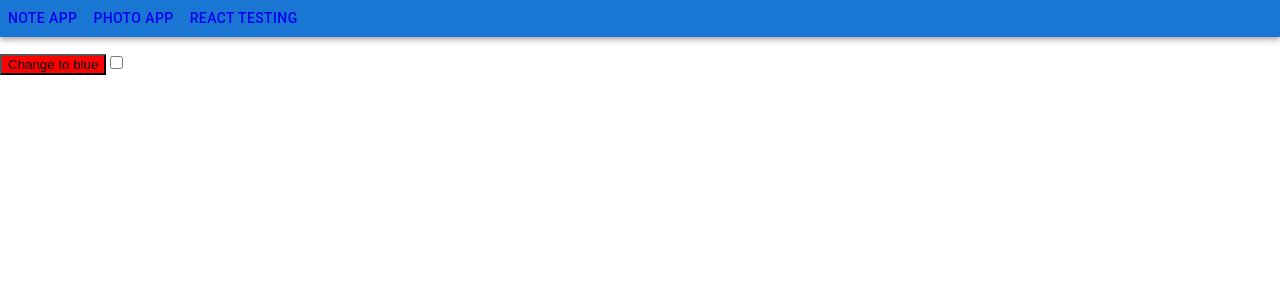
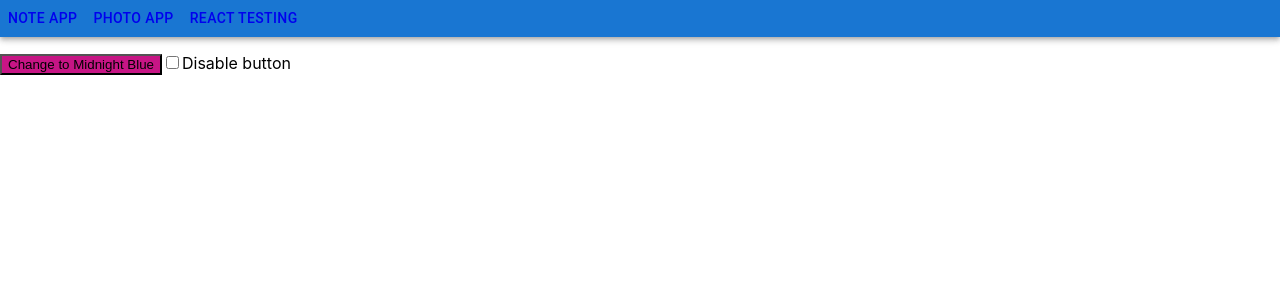
Before and after one commit to khainl1110/react-projects, a React (Create React App) app: page /react-testing in a window 1280 px wide. Shown: the top 300 px of the page. Built offline with nearby package versions, Linux system fonts and the light colour scheme.

Commit message:
Finish writing test for Button component

```diff
--- a/src/Components/ComponentsWithTest/Button.js
+++ b/src/Components/ComponentsWithTest/Button.js
@@ -1,16 +1,23 @@
 import { useState } from "react";
+
+export function replaceCamelWithSpaces(colorName) {
+    return colorName.replace(/\B([A-Z])\B/g, ' $1');
+}
 
 export default function Button() {
 
-    let [buttonColor, setButtonColor] = useState('red');
+    //let [buttonColorText, setButtonColorText] = useState('blue');
     let [disabled, setDisabled] = useState(false);
 
-    let newButtonColor = buttonColor === 'red' ? 'blue' : 'red';
+    //let newButtonColor = disabled ? 'gray' : buttonColorText === 'red' ? 'blue' : 'red';
 
+    let [buttonColor, setButtonColor] = useState('MediumVioletRed')
 
-    let onClickButton = () => {
-        setButtonColor(buttonColor === 'red' ? 'blue' : 'red')
-    }
+    let newButtonColor = buttonColor === 'MediumVioletRed' ? 'MidnightBlue' : 'MediumVioletRed';
+
+    // let onClickButton = () => {
+    //     setButtonColorText(buttonColorText === 'red' ? 'blue' : 'red')
+    // }
 
     let setDisabledToggle = () => {
         setDisabled(!disabled)
@@ -19,14 +26,16 @@ export default function Button() {
     return(
         <div>
             <button
-                style={{backgroundColor: buttonColor}}
-                onClick = {onClickButton}
+                style={{backgroundColor: disabled ? 'gray' : buttonColor}}
+                onClick = {() => setButtonColor(newButtonColor)}
                 disabled = {disabled}
-            >Change to {newButtonColor}</button>
+            >Change to {replaceCamelWithSpaces(newButtonColor)}</button>
             <input
                 type = 'checkbox'
                 onClick = {setDisabledToggle}
+                id="disable-button-checkbox"
             />
+            <label htmlFor="disable-button-checkbox">Disable button</label>
         </div>
     )
 }
```
Also changed, not shown: 1 other file (tests, documents, lock files or other folders).
